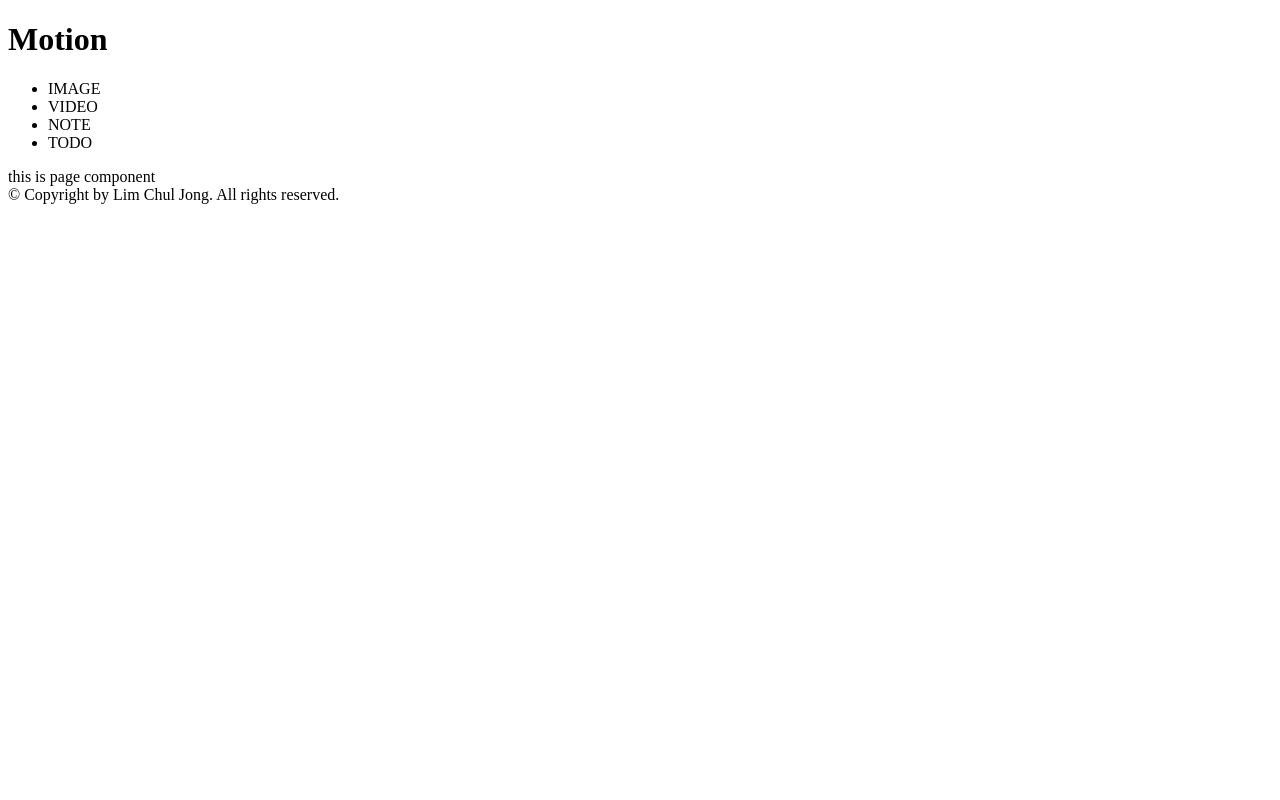
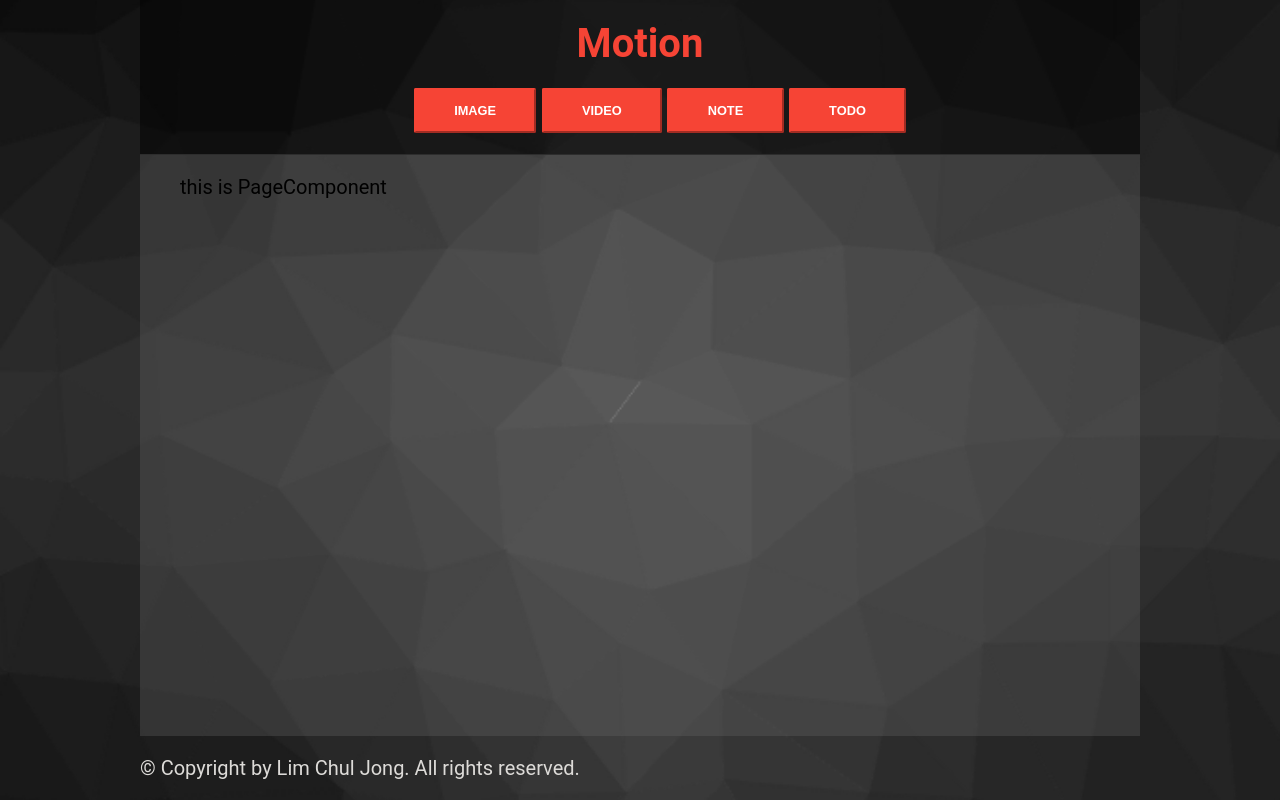
Before and after one commit to moonshadow95/motion, a plain HTML site: page index.html in a window 1280 px wide. Drawn offline with Linux system fonts and the light colour scheme.

Commit message:
Page component

```diff
--- /dev/null
+++ b/dist/app.js
@@ -0,0 +1,8 @@
+import { PageComponent } from "./components/page.js";
+class App {
+    constructor(appRoot) {
+        this.page = new PageComponent();
+        this.page.attachTo(appRoot);
+    }
+}
+new App(document.querySelector('.document'));
--- /dev/null
+++ b/dist/components/page.js
@@ -0,0 +1,10 @@
+export class PageComponent {
+    constructor() {
+        this.element = document.createElement('ul');
+        this.element.setAttribute('class', 'page');
+        this.element.textContent = 'this is PageComponent';
+    }
+    attachTo(parent, position = 'afterbegin') {
+        parent.insertAdjacentElement(position, this.element);
+    }
+}
--- a/index.html
+++ b/index.html
@@ -6,22 +6,24 @@
           content="width=device-width, user-scalable=no, initial-scale=1.0, maximum-scale=1.0, minimum-scale=1.0">
     <meta http-equiv="X-UA-Compatible" content="ie=edge">
     <title>Document</title>
-    <link rel="stylesheet" href="./style/index.css">
+    <link rel="stylesheet" href="style/style.css">
+    <script type="module" src="./dist/app.js" defer></script>
 </head>
 <body>
-<header>
-    <h1>Motion</h1>
-    <nav>
-        <ul>
-            <li>IMAGE</li>
-            <li>VIDEO</li>
-            <li>NOTE</li>
-            <li>TODO</li></ul>
-    </nav>
-</header>
-<div>
-<div>this is page component</div>
+<div class="app">
+    <header class="banner">
+        <h1 class="banner__title">Motion</h1>
+        <ul class="control-panel">
+            <li><button id="new-image" class="create-button">IMAGE</button></li>
+            <li><button id="new-video" class="create-button">VIDEO</button></li>
+            <li><button id="new-note" class="create-button">NOTE</button></li>
+            <li><button id="new-todo" class="create-button">TODO</button></li>
+        </ul>
+    </header>
+    <main class="document"></main>
+    <footer>
+        <p>&copy; Copyright by Lim Chul Jong. All rights reserved.</p>
+    </footer>
 </div>
-<footer>&copy; Copyright by Lim Chul Jong. All rights reserved.</footer>
 </body>
 </html>
--- /dev/null
+++ b/style/style.css
@@ -0,0 +1,122 @@
+:root {
+
+    --bg-main-color: #00000080;
+
+    --bg-accent-color: #2d2d2d;
+
+    --accent-color: #f64435;
+
+    --text-accent-color: #ffe498;
+
+    --text-edit-bg-color: #575757;
+
+    --border-color: #3f3f3f;
+
+    --shadow-color: #202020;
+
+    --document-bg-color: #68686850;
+
+    --component-bg-gradient: radial-gradient(circle, #646464e6 0%, #363636e6 100%);
+
+    --smokywhite: #dddbd8;
+
+    --black: #000000;
+
+    --translucent-black: #00000099;
+
+}
+
+li {
+    list-style: none;
+    padding-left: 0;
+}
+
+p {
+    color: var(--smokywhite);
+}
+
+label {
+    color: var(--text-accent-color);
+}
+
+* {
+    outline: 0;
+    box-sizing: border-box;
+}
+
+body {
+    background: url('../assets/background.png') center/cover no-repeat;
+    font-family: Roboto, Oxygen, sans-serif;
+    display: flex;
+    justify-content: center;
+    height: 100vh;
+    overflow: hidden;
+    font-size: 1.25rem;
+    margin: 0;
+}
+
+.app {
+    width: 100%;
+    max-width: 1000px;
+    height: 100%;
+    display: flex;
+    flex-direction: column;
+}
+
+.banner {
+    background: var(--bg-main-color);
+    border-bottom: 1px solid var(--bg-accent-color);
+    text-align: center;
+}
+
+.banner__title {
+    margin: 20px;
+    color: var(--accent-color);
+}
+
+.control-panel {
+    display: flex;
+    align-items: center;
+    justify-content: center;
+}
+
+.create-button {
+    margin: 0.1em 0.2em;
+    text-align: center;
+    user-select: none;
+    padding: 1em 3em;
+    text-transform: uppercase;
+    font-weight: 600;
+    font-size: 0.8rem;
+    color: white;
+    background-color: var(--accent-color);
+    border-color: var(--accent-color);
+    border-radius: 2px;
+}
+
+.document {
+    height: 100%;
+    overflow-y: auto;
+    background-color: var(--document-bg-color);
+    /* Firefox */
+    scrollbar-width: 6px;
+    scrollbar-color: var(--bg-accent-color);
+    scrollbar-face-color: var(--accent-color);
+}
+
+.document::-webkit-scrollbar {
+    /* Safari and Chrome */
+    background-color: var(--bg-accent-color);
+    width: 6px;
+}
+
+.document::-webkit-scrollbar-thumb {
+    /* Safari and Chrome */
+    background-color: var(--accent-color);
+}
+
+.footer {
+    background: var(--bg-main-color);
+    border-top: 1px solid var(--border-color);
+    text-align: center;
+}
```
Also changed, not shown: assets/background.png (added), style/index.css (deleted), 2 other files.
